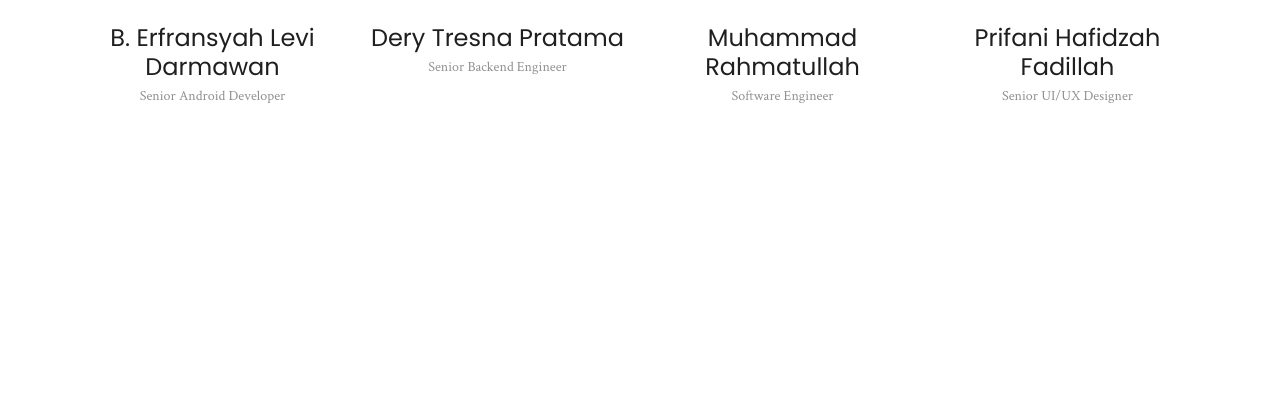
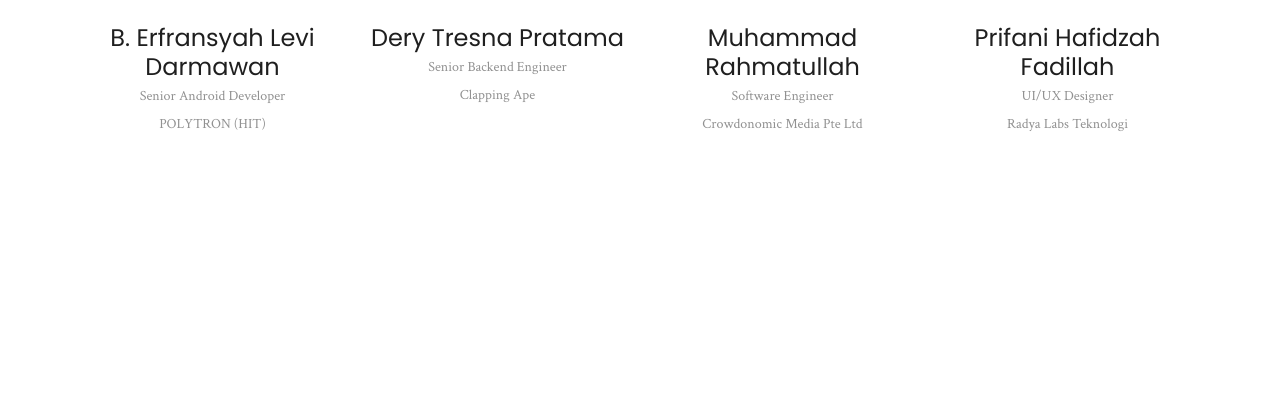
Before and after one commit to PotacodeStudio/landing-page, a PHP site: page / in a window 1280 px wide. Shown: the part 1870-2290 px from the top of the page. Run offline with PHP 8.4, Linux system fonts and the light colour scheme; some libraries are stand-ins or nearby versions.

Commit message:
refactor member section

```diff
--- a/index.php
+++ b/index.php
@@ -109,6 +109,7 @@
                         <div class="master_name text-center">
                             <h3>B. Erfransyah Levi Darmawan</h3>
                             <p>Senior Android Developer</p>
+                            <p>POLYTRON (HIT)</p>
                         </div>
                     </div>
                 </div>
@@ -125,6 +126,7 @@
                         <div class="master_name text-center">
                             <h3>Dery Tresna Pratama</h3>
                             <p>Senior Backend Engineer</p>
+                            <p>Clapping Ape</p>
                         </div>
                     </div>
                 </div>
@@ -144,6 +146,7 @@
                         <div class="master_name text-center">
                             <h3>Muhammad Rahmatullah</h3>
                             <p>Software Engineer</p>
+                            <p>Crowdonomic Media Pte Ltd</p>
                         </div>
                     </div>
                 </div>
@@ -159,7 +162,8 @@
                         </div>
                         <div class="master_name text-center">
                             <h3>Prifani Hafidzah Fadillah</h3>
-                            <p>Senior UI/UX Designer</p>
+                            <p>UI/UX Designer</p>
+                            <p>Radya Labs Teknologi</p>
                         </div>
                     </div>
                 </div>
```
